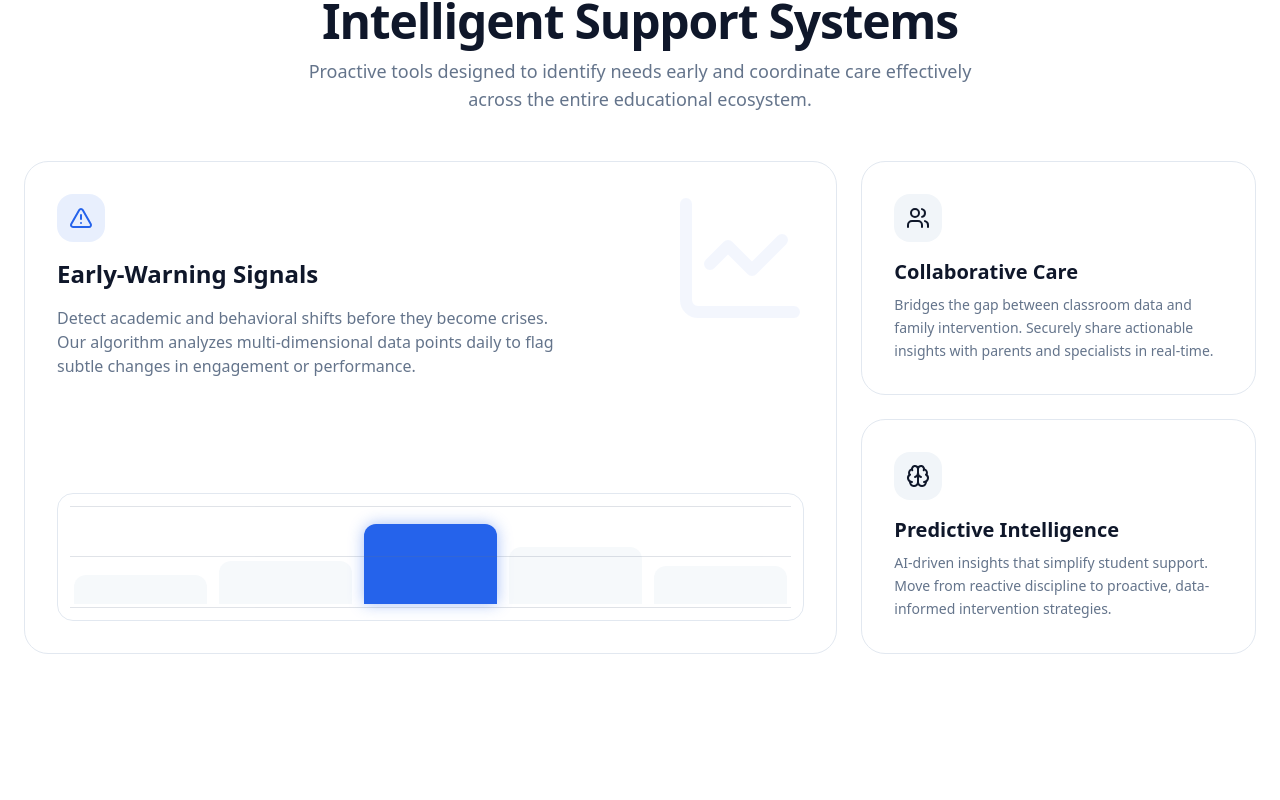
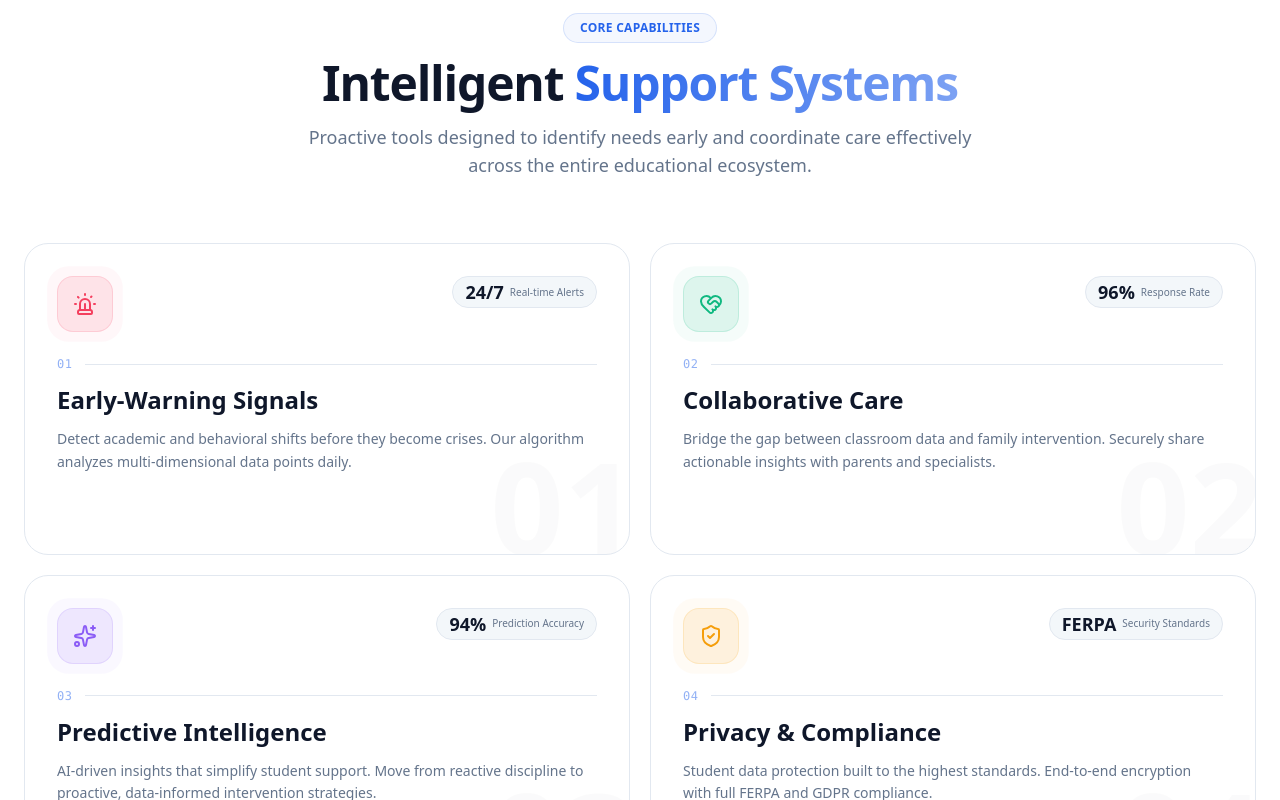
Before and after one commit to ebrahem-eng/Student_Behavior_Analysis_front_end, a React (Vite) app: page / in a window 1280 px wide. Shown: the part 860-1660 px from the top of the page. Built offline with nearby package versions, Linux system fonts and the light colour scheme.

Commit message:
feat(landing): redesign services section with data-driven bento grid and unique icons

```diff
--- a/src/features/landing/components/ServicesSection.tsx
+++ b/src/features/landing/components/ServicesSection.tsx
@@ -1,99 +1,148 @@
 import { useTranslation } from "react-i18next";
-import { AlertTriangle, Users, Brain, LineChart } from "lucide-react";
+import { Siren, HeartHandshake, Sparkles, ShieldCheck, ArrowRight } from "lucide-react";
 
 export function ServicesSection() {
   const { i18n } = useTranslation();
   const isAr = i18n.language === "ar";
 
+  const features = [
+    {
+      icon: Siren,
+      color: "text-rose-500",
+      bg: "bg-rose-500/10",
+      border: "border-rose-500/15",
+      hoverBg: "group-hover:bg-rose-500",
+      number: "01",
+      title: isAr ? "إشارات الإنذار المبكر" : "Early-Warning Signals",
+      description: isAr
+        ? "اكتشف التحولات الأكاديمية والسلوكية قبل أن تتحول إلى أزمات. خوارزميتنا تحلل نقاط بيانات متعددة يومياً."
+        : "Detect academic and behavioral shifts before they become crises. Our algorithm analyzes multi-dimensional data points daily.",
+      stat: isAr ? "تنبيه فوري" : "Real-time Alerts",
+      statValue: "24/7",
+      accent: "primary",
+    },
+    {
+      icon: HeartHandshake,
+      color: "text-emerald-500",
+      bg: "bg-emerald-500/10",
+      border: "border-emerald-500/15",
+      hoverBg: "group-hover:bg-emerald-500",
+      number: "02",
+      title: isAr ? "الرعاية التنسيقية المشتركة" : "Collaborative Care",
+      description: isAr
+        ? "سد الفجوة بين بيانات الفصل وتدخل الأسرة. مشاركة آمنة للرؤى مع أولياء الأمور والمختصين."
+        : "Bridge the gap between classroom data and family intervention. Securely share actionable insights with parents and specialists.",
+      stat: isAr ? "معدل الاستجابة" : "Response Rate",
+      statValue: "96%",
+      accent: "primary",
+    },
+    {
+      icon: Sparkles,
+      color: "text-violet-500",
+      bg: "bg-violet-500/10",
+      border: "border-violet-500/15",
+      hoverBg: "group-hover:bg-violet-500",
+      number: "03",
+      title: isAr ? "الذكاء التنبؤي" : "Predictive Intelligence",
+      description: isAr
+        ? "رؤى مدعومة بالذكاء الاصطناعي تبسط دعم الطلاب. الانتقال من العقاب التفاعلي إلى التدخل الاستباقي."
+        : "AI-driven insights that simplify student support. Move from reactive discipline to proactive, data-informed intervention strategies.",
+      stat: isAr ? "دقة التنبؤ" : "Prediction Accuracy",
+      statValue: "94%",
+      accent: "primary",
+    },
+    {
+      icon: ShieldCheck,
+      color: "text-amber-500",
+      bg: "bg-amber-500/10",
+      border: "border-amber-500/15",
+      hoverBg: "group-hover:bg-amber-500",
+      number: "04",
+      title: isAr ? "خصوصية وأمان البيانات" : "Privacy & Compliance",
+      description: isAr
+        ? "حماية بيانات الطلاب وفقاً لأعلى المعايير. تشفير شامل مع توافق كامل مع FERPA و GDPR."
+        : "Student data protection built to the highest standards. End-to-end encryption with full FERPA and GDPR compliance.",
+      stat: isAr ? "معايير الأمان" : "Security Standards",
+      statValue: "FERPA",
+      accent: "primary",
+    },
+  ];
+
   return (
-    <section className="py-20 px-4 sm:px-6 max-w-[1280px] mx-auto" id="features">
+    <section className="py-24 px-4 sm:px-6 max-w-[1280px] mx-auto" id="features">
       {/* Section Header */}
-      <div className="text-center mb-12 max-w-2xl mx-auto space-y-3">
-        <h2 className="text-3xl sm:text-4xl lg:text-5xl font-bold text-foreground tracking-tight">
-          {isAr ? "أنظمة الدعم الذكية" : "Intelligent Support Systems"}
+      <div className="text-center mb-16 max-w-2xl mx-auto space-y-4">
+        <div className="inline-flex items-center gap-2 bg-primary/5 border border-primary/15 rounded-full px-4 py-1.5 mx-auto">
+          <span className="text-xs font-semibold text-primary tracking-wide uppercase">
+            {isAr ? "القدرات الأساسية" : "Core Capabilities"}
+          </span>
+        </div>
+        <h2 className="text-3xl sm:text-4xl lg:text-5xl font-extrabold text-foreground tracking-tight">
+          {isAr ? (
+            <>أنظمة الدعم{" "}<span className="bg-gradient-to-r from-primary to-primary/60 bg-clip-text text-transparent">الذكية</span></>
+          ) : (
+            <>Intelligent{" "}<span className="bg-gradient-to-r from-primary to-primary/60 bg-clip-text text-transparent">Support Systems</span></>
+          )}
         </h2>
         <p className="text-base sm:text-lg text-muted-foreground leading-relaxed">
           {isAr
-            ? "أدوات استباقية مصممة لاكتشاف الاحتياجات مبكراً وتنسيق الرعاية بفعالية عبر المنظومة التعليمية بأكملها."
+            ? "أدوات استباقية مصممة لاكتشاف الاحتياجات مبكراً وتنسيق الرعاية بفعالية عبر المنظومة التعليمية."
             : "Proactive tools designed to identify needs early and coordinate care effectively across the entire educational ecosystem."}
         </p>
       </div>
 
-      {/* Features Bento Grid */}
-      <div className="grid grid-cols-1 md:grid-cols-3 gap-6">
-        {/* Card 1: Large Early-Warning Signals (Span 2 on MD/LG) */}
-        <div className="col-span-1 md:col-span-2 bg-card border border-border p-6 sm:p-8 flex flex-col justify-between relative overflow-hidden group hover:shadow-lg transition-all duration-300 rounded-3xl">
-          {/* Watermark Background Graphic */}
-          <div className="absolute top-2 right-2 p-4 opacity-5 group-hover:opacity-10 transition-opacity pointer-events-none">
-            <LineChart className="w-36 h-36 text-primary" />
+      {/* Features Grid */}
+      <div className="grid grid-cols-1 md:grid-cols-2 gap-5">
+        {features.map((feature, idx) => {
+          const Icon = feature.icon;
+          return (
+            <div
+              key={idx}
+              className="group relative bg-card border border-border rounded-3xl p-7 sm:p-8 hover:shadow-xl hover:shadow-primary/5 hover:border-primary/20 transition-all duration-500 overflow-hidden"
+            >
+              {/* Subtle Background Number */}
+              <span className="absolute -bottom-4 -right-2 text-[8rem] font-black text-foreground/[0.02] group-hover:text-foreground/[0.04] leading-none pointer-events-none transition-all duration-500 select-none">
+                {feature.number}
+              </span>
+
+              {/* Top Row: Icon + Stat Pill */}
+              <div className="flex items-start justify-between mb-6 relative z-10">
+                <div className="relative">
+                  <div className={`absolute inset-0 ${feature.bg} rounded-2xl scale-[1.35] opacity-40 group-hover:opacity-60 transition-opacity duration-500`} />
+                  <div className={`relative w-14 h-14 ${feature.bg} border ${feature.border} ${feature.color} flex items-center justify-center rounded-2xl ${feature.hoverBg} group-hover:text-white group-hover:shadow-lg group-hover:border-transparent transition-all duration-500`}>
+                    <Icon className="w-6 h-6" />
+                  </div>
+                </div>
+                <div className="flex items-center gap-1.5 bg-secondary/80 border border-border rounded-full px-3 py-1.5">
+                  <span className="text-lg font-bold text-foreground leading-none">{feature.statValue}</span>
+                  <span className="text-[10px] text-muted-foreground font-medium">{feature.stat}</span>
+                </div>
               </div>
 
-          <div className="z-10 space-y-4">
-            <div className="w-12 h-12 bg-primary/10 text-primary flex items-center justify-center rounded-2xl">
-              <AlertTriangle className="w-6 h-6" />
+              {/* Content */}
+              <div className="relative z-10 space-y-3">
+                <div className="flex items-center gap-3">
+                  <span className="text-xs font-mono text-primary/50 tracking-wider">{feature.number}</span>
+                  <div className="h-px flex-grow bg-border" />
                 </div>
-            <h3 className="text-2xl font-bold text-foreground">
-              {isAr ? "إشارات الإنذار المبكر" : "Early-Warning Signals"}
+                <h3 className="text-xl sm:text-2xl font-bold text-foreground group-hover:text-primary transition-colors duration-300">
+                  {feature.title}
                 </h3>
-            <p className="text-sm sm:text-base text-muted-foreground max-w-lg leading-relaxed">
-              {isAr
-                ? "اكتشف التحولات الأكاديمية والسلوكية قبل أن تتحول إلى أزمات. خوارزميتنا تحلل نقاط بيانات متعددة يومياً لرصد التغيرات الطفيفة في التفاعل أو الأداء."
-                : "Detect academic and behavioral shifts before they become crises. Our algorithm analyzes multi-dimensional data points daily to flag subtle changes in engagement or performance."}
+                <p className="text-sm text-muted-foreground leading-relaxed">
+                  {feature.description}
                 </p>
               </div>
 
-          {/* Decorative Telemetry Graphic */}
-          <div className="mt-8 pt-6 z-10">
-            <div className="h-32 w-full border border-border bg-background/50 flex items-end p-4 gap-3 relative overflow-hidden rounded-2xl">
-              {/* Baseline Grid Lines */}
-              <div className="absolute inset-0 flex flex-col justify-between p-3 pointer-events-none opacity-20">
-                <div className="w-full h-px bg-muted-foreground" />
-                <div className="w-full h-px bg-muted-foreground" />
-                <div className="w-full h-px bg-muted-foreground" />
-              </div>
-
-              {/* Bars */}
-              <div className="w-full bg-muted/60 h-[30%] rounded-t-xl transition-all group-hover:h-[35%]" />
-              <div className="w-full bg-muted/60 h-[45%] rounded-t-xl transition-all group-hover:h-[50%]" />
-              <div className="w-full bg-primary h-[85%] shadow-[0_0_15px_rgba(37,99,235,0.4)] rounded-t-xl" />
-              <div className="w-full bg-muted/60 h-[60%] rounded-t-xl transition-all group-hover:h-[65%]" />
-              <div className="w-full bg-muted/60 h-[40%] rounded-t-xl transition-all group-hover:h-[45%]" />
+              {/* Bottom Arrow Link */}
+              <div className="mt-6 relative z-10">
+                <div className="inline-flex items-center gap-2 text-xs font-semibold text-primary opacity-0 group-hover:opacity-100 translate-y-2 group-hover:translate-y-0 transition-all duration-300 cursor-pointer">
+                  <span>{isAr ? "اكتشف المزيد" : "Learn more"}</span>
+                  <ArrowRight className="w-3.5 h-3.5" />
                 </div>
               </div>
             </div>
-
-        {/* Right Stack: Card 2 & Card 3 */}
-        <div className="col-span-1 flex flex-col gap-6">
-          {/* Card 2: Collaborative Care */}
-          <div className="flex-1 bg-card border border-border p-6 sm:p-8 flex flex-col justify-center hover:shadow-lg transition-all duration-300 rounded-3xl group">
-            <div className="w-12 h-12 bg-secondary text-foreground flex items-center justify-center mb-4 rounded-2xl group-hover:bg-primary/10 group-hover:text-primary transition-colors">
-              <Users className="w-6 h-6" />
-            </div>
-            <h3 className="text-xl font-bold text-foreground mb-2">
-              {isAr ? "الرعاية التنسيقية المشتركة" : "Collaborative Care"}
-            </h3>
-            <p className="text-sm text-muted-foreground leading-relaxed">
-              {isAr
-                ? "سد الفجوة بين بيانات الفصل وتدخل الأسرة. مشاركة آمنة للرؤى القابلة للتنفيذ مع أولياء الأمور والمختصين في الوقت الفعلي."
-                : "Bridges the gap between classroom data and family intervention. Securely share actionable insights with parents and specialists in real-time."}
-            </p>
-          </div>
-
-          {/* Card 3: Predictive Intelligence */}
-          <div className="flex-1 bg-card border border-border p-6 sm:p-8 flex flex-col justify-center hover:shadow-lg transition-all duration-300 rounded-3xl group">
-            <div className="w-12 h-12 bg-secondary text-foreground flex items-center justify-center mb-4 rounded-2xl group-hover:bg-primary/10 group-hover:text-primary transition-colors">
-              <Brain className="w-6 h-6" />
-            </div>
-            <h3 className="text-xl font-bold text-foreground mb-2">
-              {isAr ? "الذكاء التنبؤي" : "Predictive Intelligence"}
-            </h3>
-            <p className="text-sm text-muted-foreground leading-relaxed">
-              {isAr
-                ? "رؤى مدعومة بالذكاء الاصطناعي تبسط دعم الطلاب. الانتقال من العقاب التفاعلي إلى استراتيجيات التدخل الاستباقية المبنية على البيانات."
-                : "AI-driven insights that simplify student support. Move from reactive discipline to proactive, data-informed intervention strategies."}
-            </p>
-          </div>
-        </div>
+          );
+        })}
       </div>
     </section>
   );
```
Lines whose indentation alone changed are shown as unchanged.
